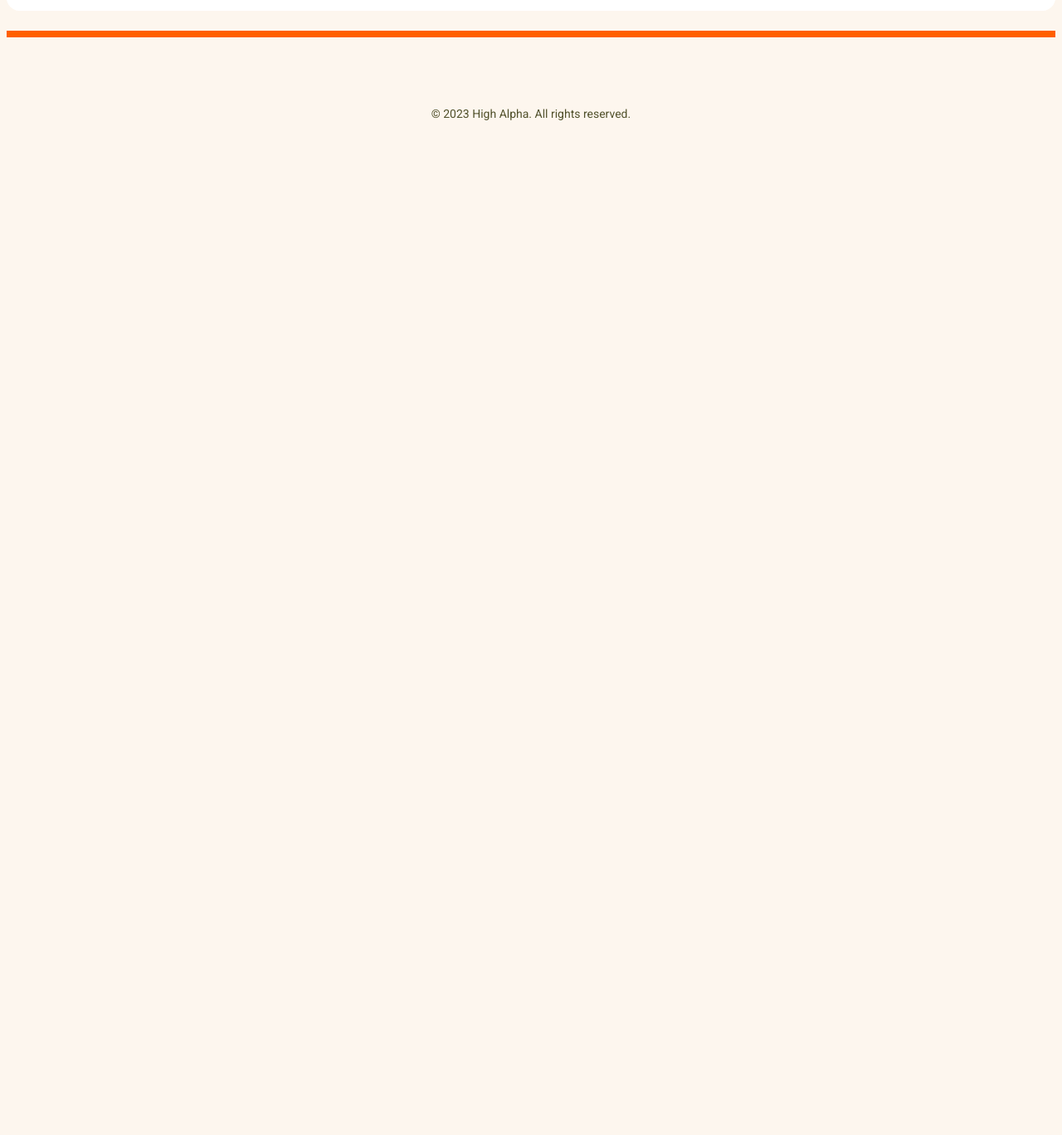
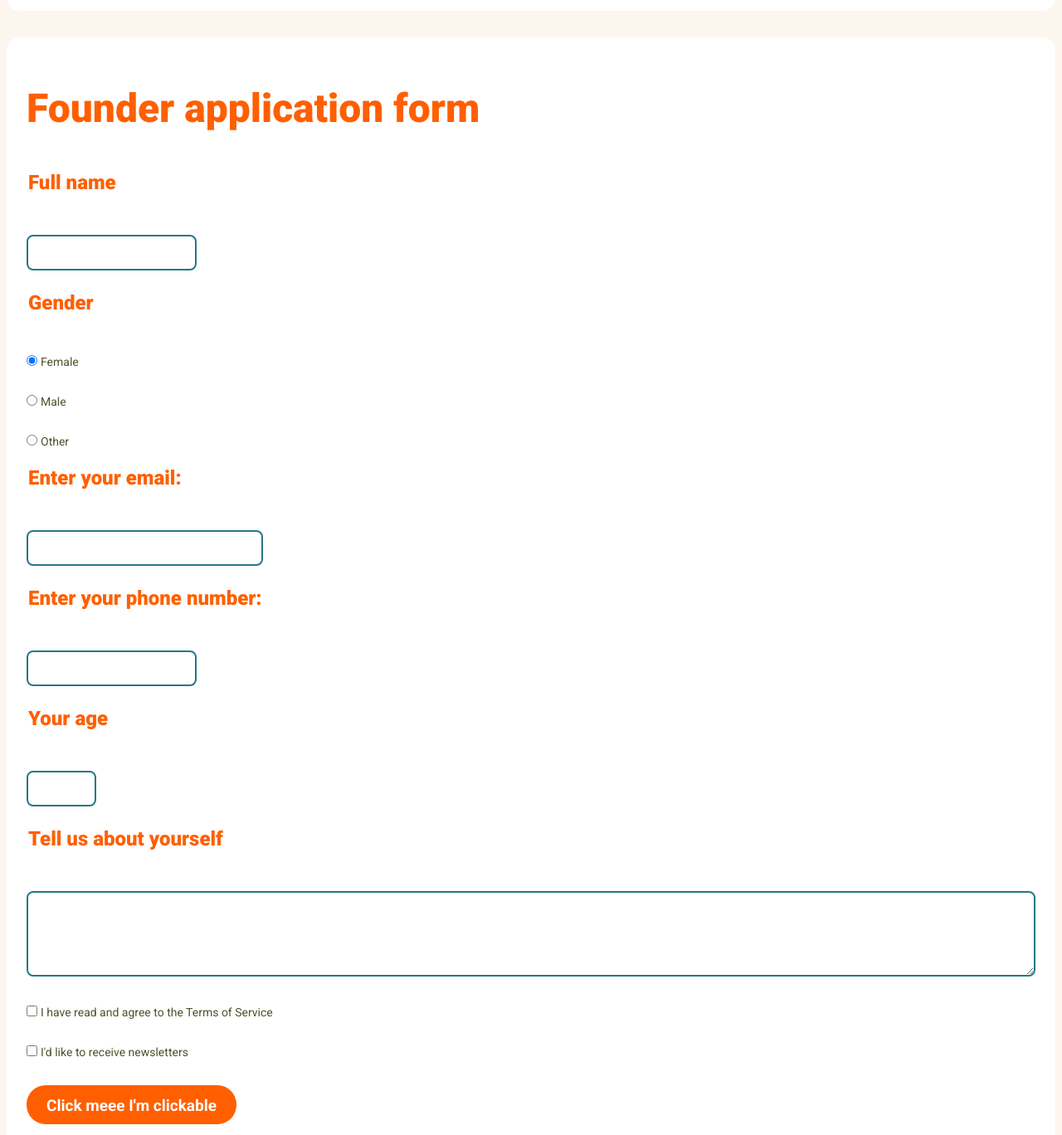
Before and after one commit to user99775533LiterallyPredictedThis/veebiStiiliKopeerimine, a plain HTML site: page index.html in a window 1280 px wide. Shown: the part 1911-3279 px from the top of the page at 83% size. Before the commit the page ends 2148 px from the top, so only its background shows below. Drawn offline with Linux system fonts and the light colour scheme.

Commit message:
Add application form

```diff
--- a/index.html
+++ b/index.html
@@ -83,6 +83,59 @@
             </div>
         </div>
     </div>
+
+
+    <div class="container">
+        <form>
+            <h1>Founder application form</h1>
+
+            <legend>Full name</legend>
+            <input type="text">
+
+            <legend>Gender</legend>
+            <div>
+                <input type="radio" id="Female" name="drone" value="Female" checked />
+                <label for="Female">Female</label>
+            </div>
+
+            <div>
+                <input type="radio" id="Male" name="drone" value="Male" />
+                <label for="Male">Male</label>
+            </div>
+
+            <div>
+                <input type="radio" id="Other" name="drone" value="Other" />
+                <label for="Other">Other</label>
+            </div>
+
+            <legend for="email">Enter your email:</legend>
+            <input type="email" id="email" pattern=".+@example\.com" size="30" required />
+
+            <legend for="phone">
+                Enter your phone number:<br />
+            </legend>
+            <input type="tel" id="phone" name="phone" pattern="[0-9]{3}-[0-9]{3}-[0-9]{4}" required />
+
+            <legend for="tentacles">Your age</legend>
+            <input type="number" id="tentacles" name="tentacles" min="18" max="100" />
+
+            <legend for="story">Tell us about yourself</legend>
+            <textarea id="story" name="story" rows="5" cols="33"></textarea>
+
+            <div>
+                <input type="checkbox" id="ToS" name="ToS" required />
+                <label for="scales">I have read and agree to the Terms of Service</label>
+            </div>
+            <div>
+                <input type="checkbox" id="newsletters" name="newsletters" />
+                <label for="horns">I'd like to receive newsletters</label>
+            </div>
+
+            <a href="https://c.tenor.com/n4DU0ltAhaAAAAAC/tenor.gif"><input class="btn-primary" type="button"
+                    value="Click meee I'm clickable" /></a>
+        </form>
+    </div>
+
     <div class="footer">
         <footer>
             <p>© 2023 High Alpha. All rights reserved.</p>
--- a/style.css
+++ b/style.css
@@ -168,12 +168,58 @@ img {
     height: auto;
 }
 
+form {
+    display: flex;
+    flex-direction: column;
+    row-gap: 15px;
+    padding: 24px;
+    margin-bottom: 50px;
+
+
+}
+
+legend {
+    font-size: 24px;
+    font-family: "roboto", sans-serif;
+    font-weight: 900;
+    color: var(--color-heading);
+    margin-bottom: 24px;
+}
+
+label {
+    size: 60px;
+    font-size: 14px;
+    font-family: "roboto", sans-serif;
+    color: var(--color-p);
+    margin: 24px 0px;
+}
+
+input {
+    max-width: fit-content;
+    padding: 12px;
+    margin: 10px 0;
+    box-sizing: border-box;
+    border: 2px solid var(--color-btn-secondary);
+    border-radius: 8px;
+}
+
+textarea {
+    max-width: 100%;
+    margin-bottom: 24px;
+    padding: 12px;
+    margin: 10px 0;
+    box-sizing: border-box;
+    border: 2px solid var(--color-btn-secondary);
+    border-radius: 8px;
+}
+
 @media screen and (max-width: 768px) {
 
     body {
-    margin-left:32px;
+        margin-left: 32px;
         margin-right: 32px;
     }
+
     #section-1 {
         flex-direction: column;
     }
```
Lines whose indentation alone changed are shown as unchanged.
